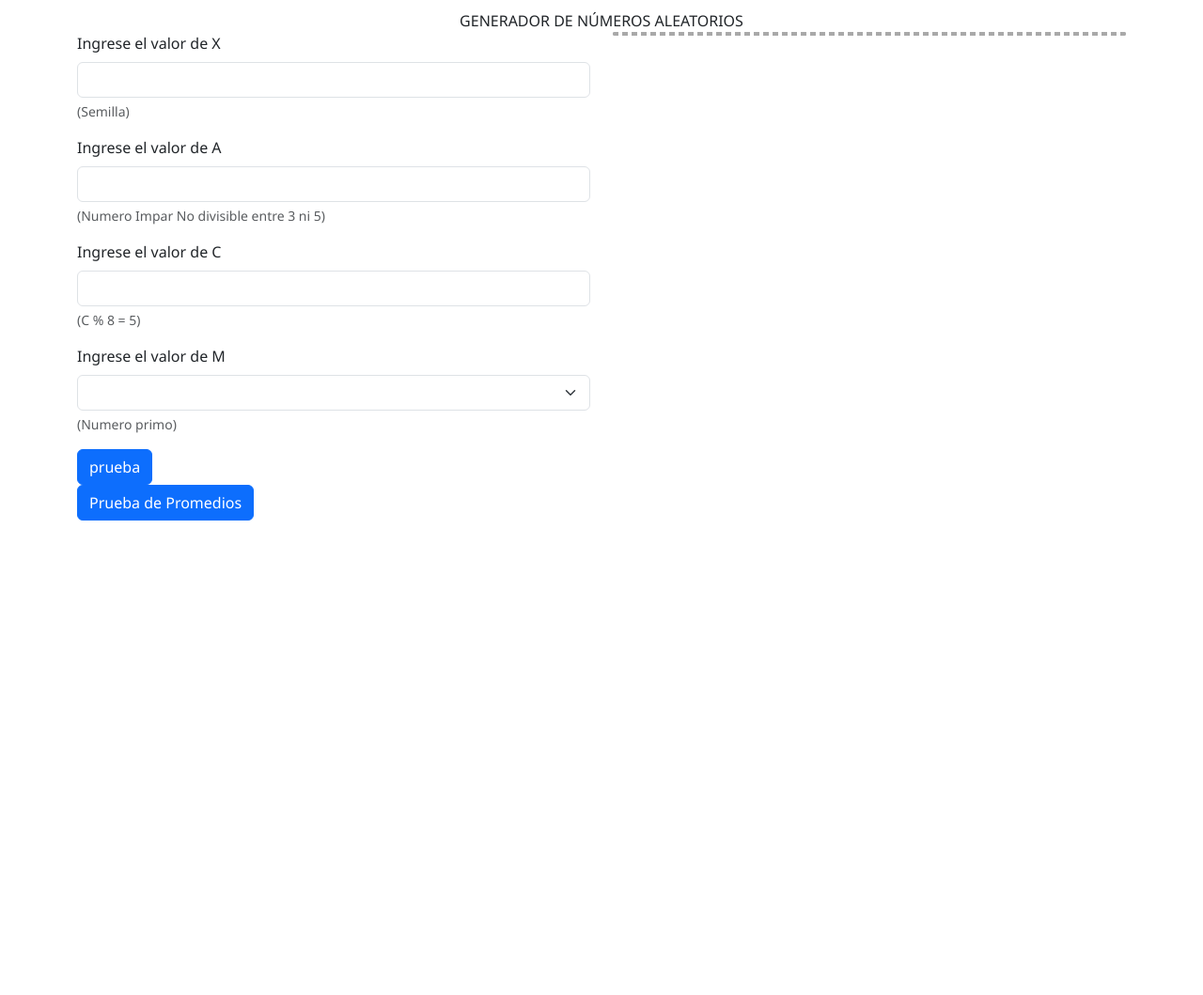
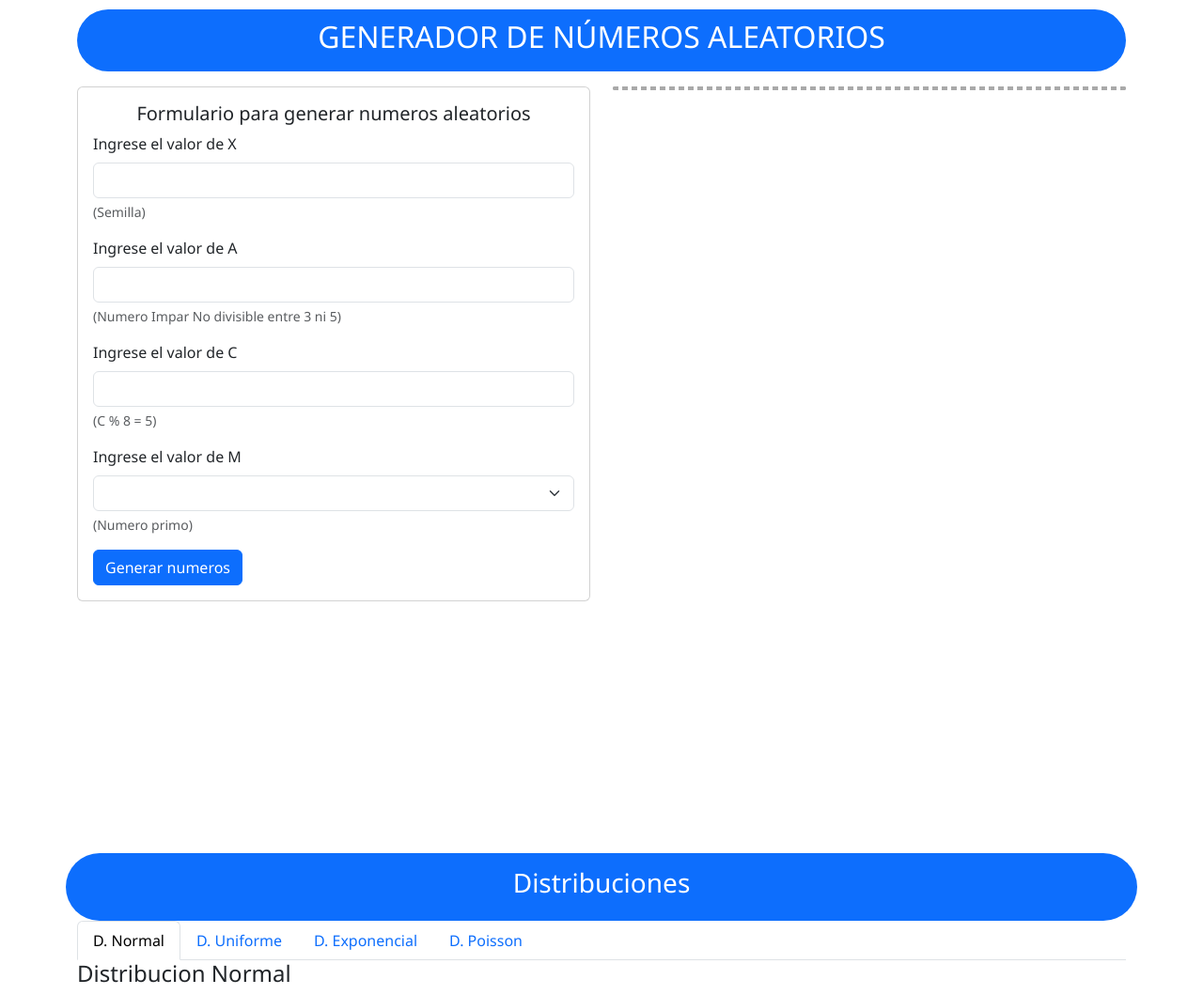
Before and after one commit to YJoel/Generador-de-Numeros-PseudoAleatorios, a website: page src/index.html in a window 1280 px wide. Shown: the whole page at 94% size. Before the commit the page ends 800 px from the top, so only its background shows below. Drawn offline with nearby package versions, Linux system fonts and the light colour scheme.

Commit message:
Se agregaron estimos relacionados al index y ademas, se agrego el div para contenter el procedimientos de las distribuciones

```diff
--- a/src/index.html
+++ b/src/index.html
@@ -1,5 +1,6 @@
 <!DOCTYPE html>
 <html lang="es">
+
 <head>
     <meta charset="UTF-8">
     <meta name="viewport" content="width=device-width, initial-scale=1.0">
@@ -8,16 +9,23 @@
 
     <link rel="stylesheet" href="../node_modules/bootstrap/dist/css/bootstrap.min.css">
 </head>
+
 <body>
     <div class="container">
 
-        <div class="info" id="info">
-            GENERADOR DE NÚMEROS ALEATORIOS
+        <div class="info" id="info"></div>
+
+        <div class="col bg-primary text-white rounded-pill mb-3" style="padding: 10px;">
+            <h2 class=" text-center" >GENERADOR DE NÚMEROS ALEATORIOS</h2>
         </div>
-        <div class="row">
+
+        <div class="row mb-3" style="height: 100vh;">
             <div class="col-6">
+                <div class="card">
+                    <div class="card-body">
+                        <h5 class="card-title text-center">Formulario para generar numeros aleatorios</h5>
                         <form id="form1" action="">
-                    <div class="mb-3">
+                            <div class="mb-3 ">
                                 <label for="input-X" class="form-label">Ingrese el valor de X </label>
                                 <input type="number" name="input-X" id="input-X" class="form-control">
                                 <div id="X-help" class="form-text">(Semilla)</div>
@@ -29,7 +37,7 @@
                             </div>
 
                             <div class="mb-3">
-                        <label for="input-C" class="form-label">Ingrese el valor de C  </label>
+                                <label for="input-C" class="form-label">Ingrese el valor de C </label>
                                 <input type="number" name="input-C" id="input-C" class="form-control">
                                 <div id="C-help" class="form-text">(C % 8 = 5)</div>
                             </div>
@@ -42,9 +50,12 @@
                                 <div id="M-help" class="form-text">(Numero primo)</div>
                             </div>
 
-                    <input type="button" value="prueba" id="prueba" class="btn btn-primary">
+                            <input type="button" value="Generar numeros" id="prueba" class="btn btn-primary">
 
                         </form>
+                    </div>
+                </div>
+
             </div>
 
             <div class="col-6">
@@ -54,24 +65,52 @@
             </div>
         </div>
 
-        <div class="hipotesis" id="hipotesis">
-            <div class="promedio">
+        <div class="row">
+            <div class="col bg-primary text-white rounded-pill" style="padding: 15px;">
+                <h3 class="text-center">Distribuciones</h3>
+            </div>
+        </div>
 
+        <div class="row">
+            <div class="col">
+                <div class="distribuciones">
+                    <ul class="nav nav-tabs" id="myTab" role="tablist">
+                        <li class="nav-item" role="presentation">
+                            <button class="nav-link active" id="home-tab" data-bs-toggle="tab" data-bs-target="#normal"
+                                type="button" role="tab" aria-controls="home" aria-selected="true">D. Normal</button>
+                        </li>
+                        <li class="nav-item" role="presentation">
+                            <button class="nav-link" id="profile-tab" data-bs-toggle="tab" data-bs-target="#uniforme"
+                                type="button" role="tab" aria-controls="profile" aria-selected="false">D. Uniforme</button>
+                        </li>
+                        <li class="nav-item" role="presentation">
+                            <button class="nav-link" id="contact-tab" data-bs-toggle="tab" data-bs-target="#exponencial"
+                                type="button" role="tab" aria-controls="contact" aria-selected="false">D. Exponencial</button>
+                        </li>
+                        <li class="nav-item" role="presentation">
+                            <button class="nav-link" id="contact-tab" data-bs-toggle="tab" data-bs-target="#poisson"
+                                type="button" role="tab" aria-controls="contact" aria-selected="false">D. Poisson</button>
+                        </li>
+                    </ul>
+                    <div class="tab-content" id="myTabContent">
+                        <div class="tab-pane fade show active distr normal" id="normal" role="tabpanel" aria-labelledby="home-tab">
+                            <h4>Distribucion Normal</h4>
                         </div>
-            <button id="promedio" class="btn btn-primary">
-                Prueba de Promedios
-            </button>
+                        <div class="tab-pane fade distr uniforme" id="uniforme" role="tabpanel" aria-labelledby="profile-tab">
+                            <h4>Distribucion Uniforme</h4>
+                        </div>
+                        <div class="tab-pane fade distr exponencial" id="exponencial" role="tabpanel" aria-labelledby="contact-tab">
+                            <h4>Distribucion Exponencial</h4>
+                        </div>
+                        <div class="tab-pane fade distr poisson" id="poisson" role="tabpanel" aria-labelledby="contact-tab">
+                            <h4>Distribucion Poisson</h4>
+                        </div>
+                    </div>
+                </div>
+            </div>
+        </div>
 
        <!--
-            <div class="frecuencia">
-
-            </div>
-            <button id="chiCuadrado">
-                Prueba de Frecuencias
-            </button>
-            -->
-        </div>
-
         <div class="distribuciones">
             <div class="distr normal">
 
@@ -86,6 +125,7 @@
 
             </div>
         </div>
+        -->
     </div>
 
     <script src="logica.js"></script>
@@ -93,4 +133,5 @@
     <script src="ph/pruebadepromedios.js"></script>
     <script src="../node_modules/bootstrap/dist/js/bootstrap.min.js"></script>
 </body>
+
 </html>
```
Also changed, not shown: src/estilos.css (line endings or trailing spaces). Lines whose indentation alone changed are shown as unchanged.
